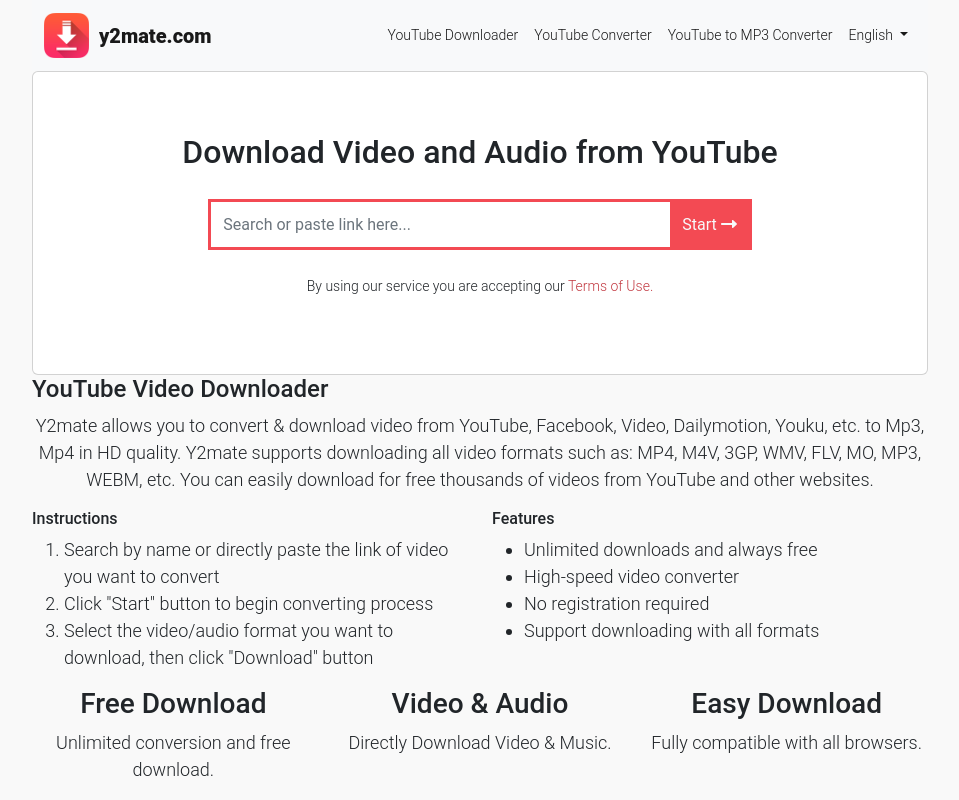
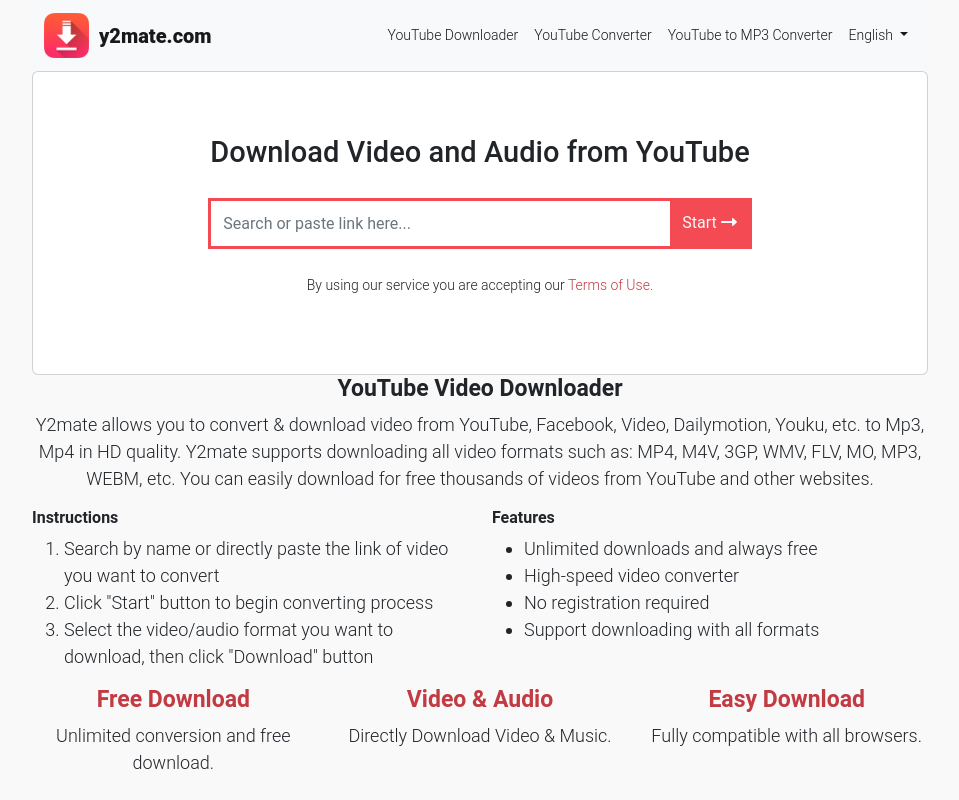
Before and after one commit to uhuru-rawlings/y2mate_clone, an Angular app: page / in a window 1280 px wide. Shown: the whole page, without its empty margins (160-1119 px from the left). Built offline with nearby package versions, Linux system fonts and the light colour scheme; some icons are missing; a web font is replaced by a local one.

Commit message:
changed title colors and fonts

```diff
--- a/src/app/about/about.component.css
+++ b/src/app/about/about.component.css
@@ -1,3 +1,16 @@
 .top_icons{
     font-size: 26px;
 }
+.icons h3{
+    font-size: 23px;
+    color: #C23A42;
+    font-weight: 700;
+}
+section h3{
+    font-size: 23px;
+    font-weight: 700;
+}
+.col h6{
+    font-size: 16px;
+    font-weight: 700;
+}
--- a/src/app/about/about.component.html
+++ b/src/app/about/about.component.html
@@ -1,6 +1,6 @@
 <div class="about_section">
     <section>
-        <h4>YouTube Video Downloader</h4>
+        <h3 class="text-center">YouTube Video Downloader</h3>
         <p class="text-center">
             Y2mate allows you to convert & download video from YouTube, Facebook, Video, Dailymotion, Youku, etc. to Mp3, Mp4 in HD quality. Y2mate supports downloading all video formats such as: MP4, M4V, 3GP, WMV, FLV, MO, MP3, WEBM, etc. You can easily download for free thousands of videos from YouTube and other websites.
         </p>
--- a/src/app/download/download.component.css
+++ b/src/app/download/download.component.css
@@ -38,3 +38,7 @@
     text-decoration: none;
     color: #C23A42;
 }
+.download_section h2{
+    font-size: 29px;
+    font-weight: 500;
+}
```
